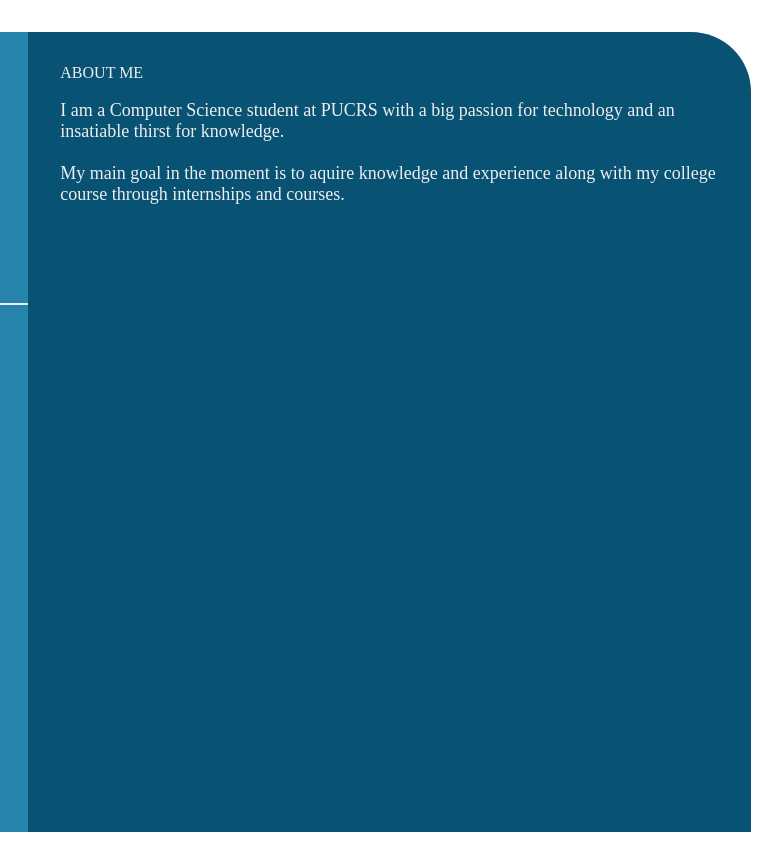
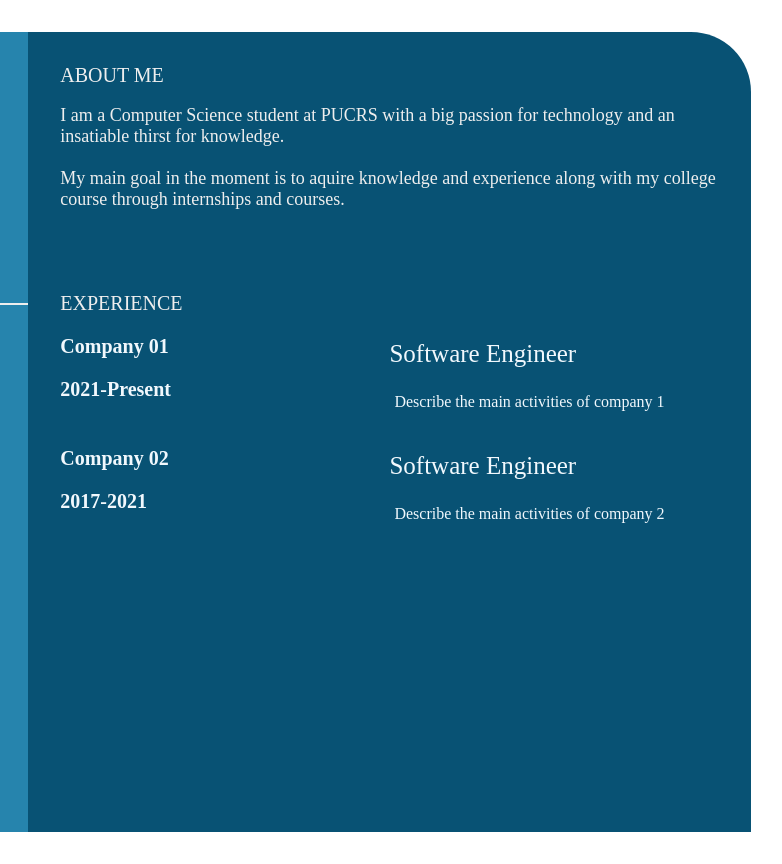
Before and after one commit to MauroSachs/devweekgit.github.io, a plain HTML site: page index.html in a window 1280 px wide. Shown: the full height of the page, 395-1177 px from the left. Drawn offline with Linux system fonts and the light colour scheme.

Commit message:
add experience section (#4)

```diff
--- a/index.html
+++ b/index.html
@@ -47,6 +47,27 @@
                     </p>
                 </section>
             </div>
+            <section class="experience gap">
+                <div class="right-title">Experience</div>
+                <div class="experience-contents">
+                    <div class="exp-left">
+                        <p class="exp-company-name">Company 01</p>
+                        <p class="exp-company-name">2021-Present</p>
+                    </div>
+                    <div class="exp right">
+                        <p class="exp-position">Software Engineer</p>
+                        <p class="exp-desc">Describe the main activities of company 1 </p>
+                    </div>
+                        <div class="exp-left">
+                            <p class="exp-company-name">Company 02</p>
+                            <p class="exp-company-name">2017-2021</p>
+                        </div>
+                        <div class="exp right">
+                            <p class="exp-position">Software Engineer</p>
+                            <p class="exp-desc">Describe the main activities of company 2</p>
+                    </div>
+
+            </section>
         </section>
 </main>
 </body>
--- a/style.css
+++ b/style.css
@@ -1,23 +1,5 @@
 style.css
-Quem pode acessar
 
-Propriedades do sistema
-Tipo
-Folha de estilo
-Tamanho
-2 KB
-Armazenamento usado
-2 KB
-Local
-day 02
-Proprietário
-Daniel Santos
-Modificado
-10 de abr. de 2022 por Daniel Santos
-Criado em
-10 de abr. de 2022
-Sem descrição
-Os leitores podem fazer o download
 * {
     margin: 0;
     padding: 0;
@@ -118,13 +100,49 @@ Os leitores podem fazer o download
 .right-title {
     color: #eeeeee;
     text-transform: uppercase;
-
+    font-size: 20px;
 }
 
 .gap {
-    padding-bottom: 2rem;
+    padding: 2rem 2rem;
 }
 .about-me-contents {
     font-size: 18px;
     color: #eeeeee;
 }
+
+.experience-contents,
+.education-contents,
+.awards-contents {
+    display: grid;
+    grid-template-columns: repeat(2, 1fr);
+    padding-bottom: 2rem;
+    color: #F1F8FD;
+
+}
+
+.exp-company-name,
+.education-school-name,
+.awards-company-name {
+    font-size: 20px;
+    font-weight: bold;
+}
+
+.exp-time-period,
+.educationp-time-period,
+.awards-time-period {
+    font-size: 18px;
+}
+
+.exp-position,
+.education-subject,
+.awards-name {
+    font-size: 25px;
+}
+/*teste*/
+.exp-desc,
+.education-desc,
+.awards-desc {
+    font-size: 16px;
+    padding-left: 5px;
+}
```
Lines whose indentation alone changed are shown as unchanged.
